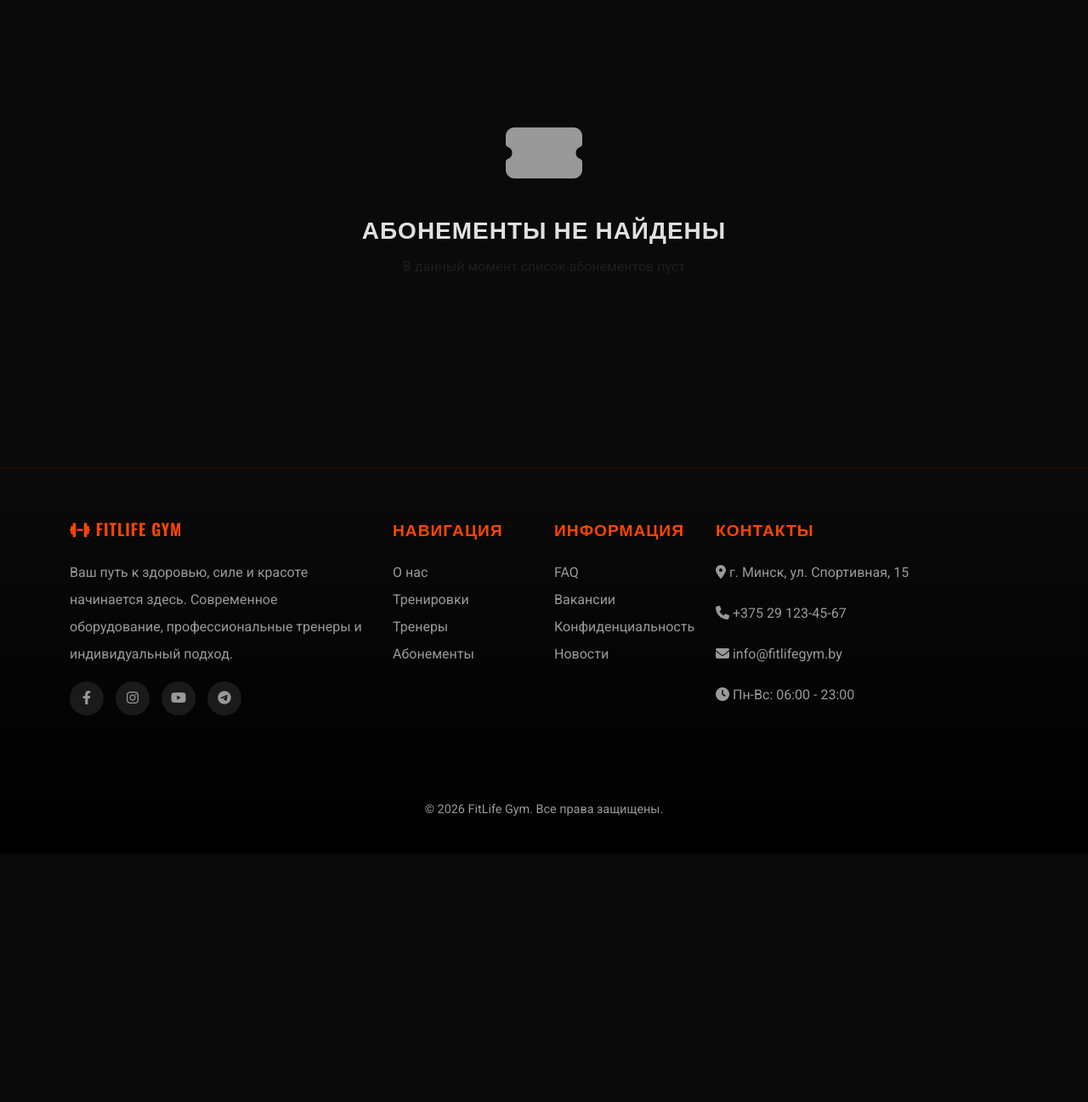
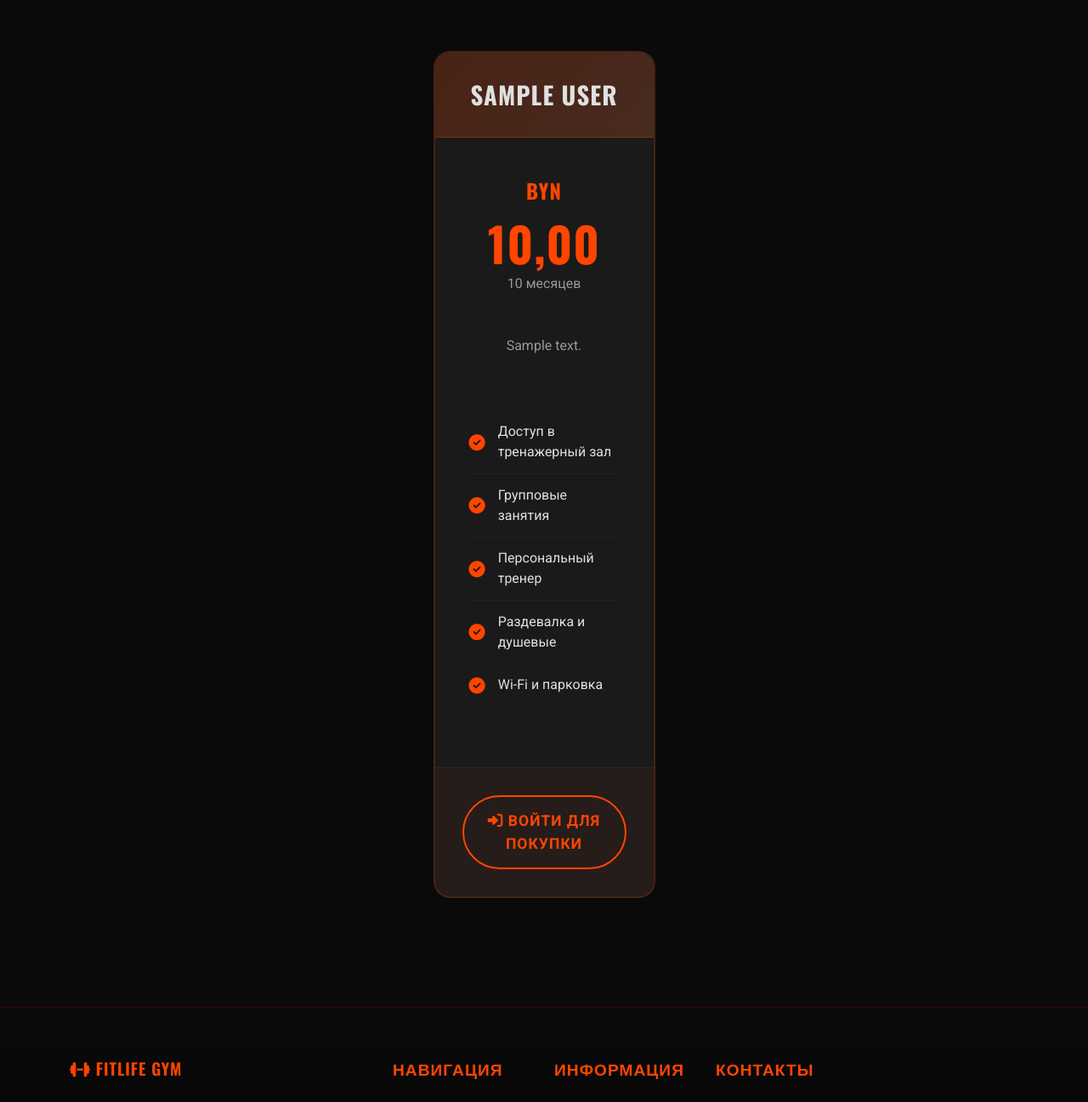
Before and after one commit to Max2772/Selected-Chapters-Of-Computer-Science-LB2-5, a Django app: page /memberships/ in a window 1280 px wide; the page is wider, and only the part inside the window is pictured. Shown: the part 413-1710 px from the top of that part at 85% size. Before the commit the page ends 1373 px from the top of that part, so only its background shows below. Run offline with Django 5.2, Linux system fonts and the light colour scheme; tables that the repository leaves empty hold one stand-in row (values such as "Sample post").

Commit message:
fix(LB5): memberships page not showing correct models, better template

```diff
--- a/LB5/gym/templates/gym/memberships.html
+++ b/LB5/gym/templates/gym/memberships.html
@@ -31,6 +31,8 @@
         transition: all 0.4s ease;
         height: 100%;
         position: relative;
+        display: flex;
+        flex-direction: column;
     }
 
     .membership-card::before {
@@ -91,6 +93,9 @@
 
     .membership-card .card-body {
         padding: 2.5rem;
+        flex-grow: 1;
+        display: flex;
+        flex-direction: column;
     }
 
     .price-tag {
@@ -207,9 +212,9 @@
 
 <div class="container mb-5">
     <div class="row g-4 justify-content-center">
-        {% for membership in memberships %}
-        <div class="col-lg-4 col-md-6">
-            <div class="membership-card {% if forloop.counter == 2 %}featured{% endif %}">
+        {% for membership in membership_types %}
+        <div class="col-lg-3 col-md-6">
+            <div class="membership-card {% if forloop.counter == 3 %}featured{% endif %}">
                 <div class="card-header">
                     <h4>{{ membership.name }}</h4>
                 </div>
@@ -219,7 +224,7 @@
                         <h2>
                             <span class="currency">BYN</span> {{ membership.price }}
                         </h2>
-                        <p class="duration">{{ membership.duration_days }} дней</p>
+                        <p class="duration">{{ membership.duration_months }} {% if membership.duration_months == 1 %}месяц{% elif membership.duration_months < 5 %}месяца{% else %}месяцев{% endif %}</p>
                     </div>
 
                     <p class="membership-description">{{ membership.description }}</p>
@@ -229,19 +234,11 @@
                             <i class="fas fa-check-circle"></i>
                             <span>Доступ в тренажерный зал</span>
                         </li>
-                        {% if membership.includes_pool %}
-                        <li>
-                            <i class="fas fa-check-circle"></i>
-                            <span>Доступ к бассейну</span>
-                        </li>
-                        {% endif %}
-                        {% if membership.includes_group_classes %}
                         <li>
                             <i class="fas fa-check-circle"></i>
                             <span>Групповые занятия</span>
                         </li>
-                        {% endif %}
-                        {% if membership.includes_personal_trainer %}
+                        {% if membership.includes_trainer %}
                         <li>
                             <i class="fas fa-check-circle"></i>
                             <span>Персональный тренер</span>
@@ -260,7 +257,7 @@
 
                 <div class="card-footer">
                     {% if user.is_authenticated %}
-                    <a href="{% url 'buy_membership' membership.id %}" class="btn btn-primary">
+                    <a href="{% url 'buy_membership' %}" class="btn btn-primary">
                         <i class="fas fa-shopping-cart"></i> Купить абонемент
                     </a>
                     {% else %}
```
Also changed, not shown: LB5/gym/views.py (+6 -3 lines).
